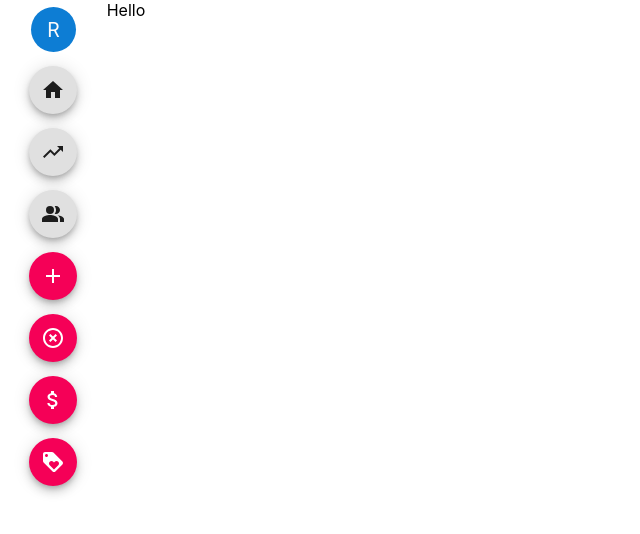
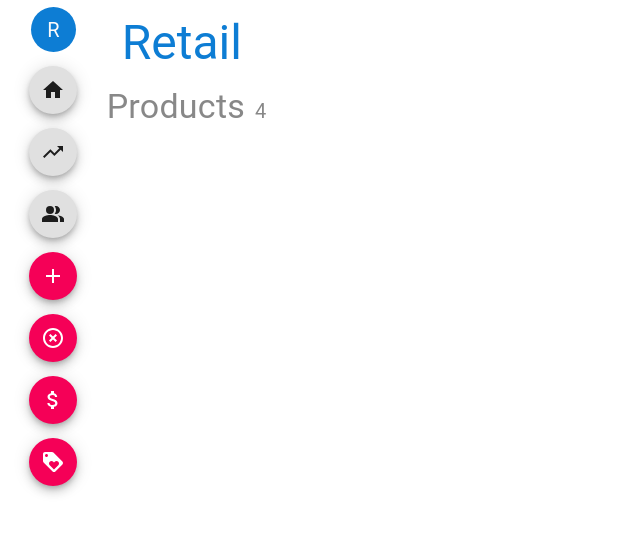
Before and after one commit to Veljko28/Retail-WebUi, a React (Create React App) app: page /products in a window 1280 px wide. Shown: the top 534 px of the page, without its empty margins (0-640 px from the left). Built offline with nearby package versions, Linux system fonts and the light colour scheme.

Commit message:
Header for the product page

```diff
--- a/src/components/Products.js
+++ b/src/components/Products.js
@@ -1,9 +1,30 @@
 import React from 'react';
-import { Grid } from '@material-ui/core';
+import { Grid, Typography } from '@material-ui/core';
 import SideBar from '../frontpage/SideBar';
 
 export default function Products() {
-
+const [products,handleProducts] = React.useState([
+        {
+            name: 'Polo Shirt',
+            price: '$25',
+            quantity: 171
+        },
+        {
+            name: 'Black Jeans',
+            price: '$35',
+            quantity: 72
+        },
+        {
+            name: 'Thin Jacket',
+            price: '$50',
+            quantity: 218
+        },
+        {
+            name: 'Hoodie',
+            price: '$45',
+            quantity: 123
+        },
+    ]);
 
     return (
         <Grid container>
@@ -11,7 +32,9 @@ export default function Products() {
                 <SideBar/>
             </Grid>
             <Grid item xs={10}>
-                  Hello
+                <Typography variant="h3" className="blue">Retail</Typography>
+                <Typography variant="h4" style={{color: "#888"}}>Products
+                <span style={{fontSize:"20px", marginBottom: "20px" ,marginLeft: '10px'}}>{products.length}</span></Typography>
             </Grid>
 
             <Grid item xs={1}/>
```
